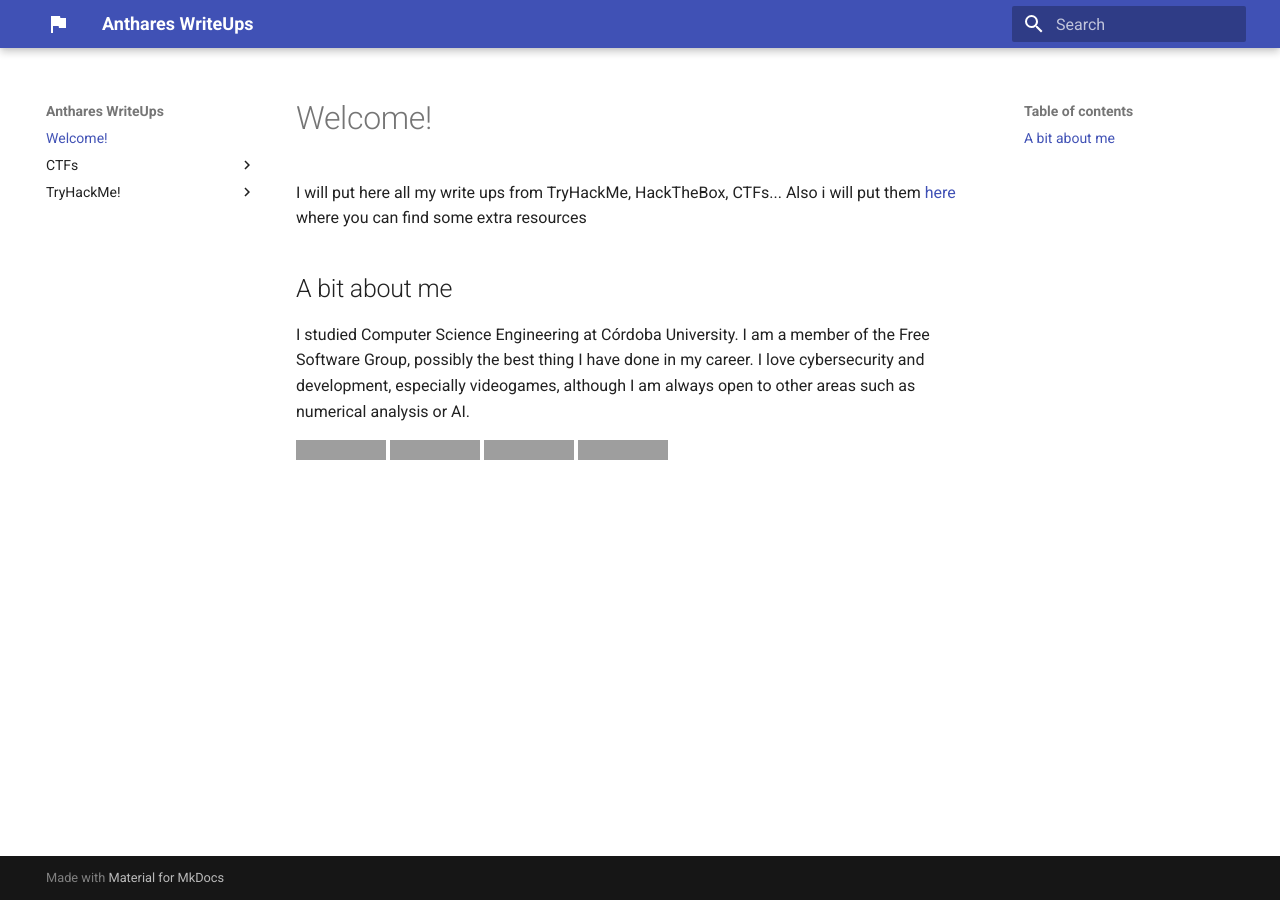
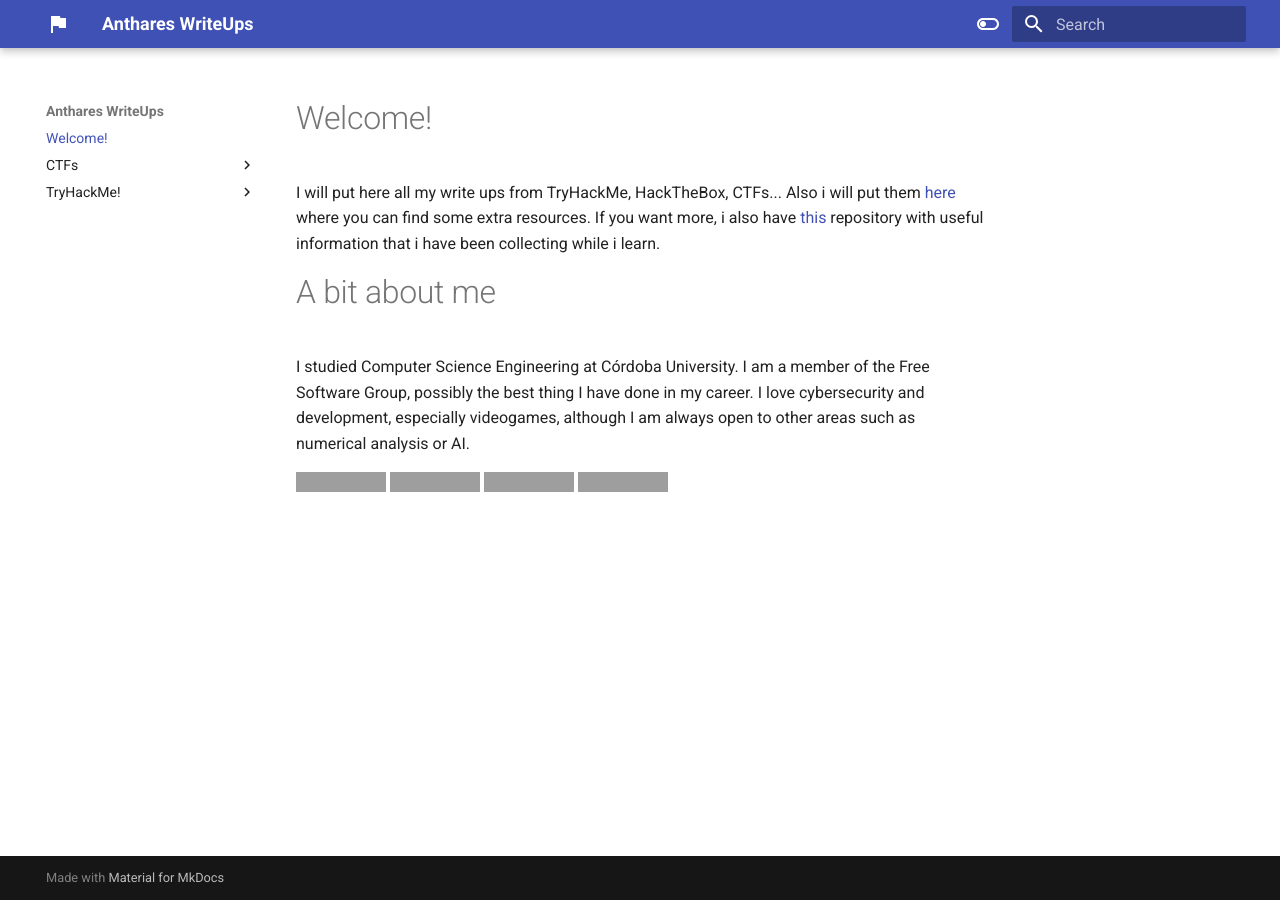
Before and after one commit to anthares101/write-ups-page, an MkDocs documentation site: the page built from docs/index.md, in a window 1280 px wide. Built offline with MkDocs 1.6.1 and Material for MkDocs 9.7.7, drawn with Linux system fonts in a browser that asks for light colours; grey boxes are pictures that could not be loaded.

Commit message:
Add some more info to index and improve page conf

```diff
--- a/docs/index.md
+++ b/docs/index.md
@@ -1,8 +1,8 @@
 # Welcome!
 
-I will put here all my write ups from TryHackMe, HackTheBox, CTFs... Also i will put them <a href="https://github.com/anthares101/write-ups" target="_blank">here</a> where you can find some extra resources
+I will put here all my write ups from TryHackMe, HackTheBox, CTFs... Also i will put them <a href="https://github.com/anthares101/write-ups" target="_blank">here</a> where you can find some extra resources. If you want more, i also have <a href="https://github.com/anthares101/my_cybersecurity_notes" target="_blank">this</a> repository with useful information that i have been collecting while i learn.
 
-## A bit about me
+# A bit about me
 
 I studied Computer Science Engineering at Córdoba University. I am a member of the Free Software Group, possibly the best thing I have done in my career. I love cybersecurity and development, especially videogames, although I am always open to other areas such as numerical analysis or AI.
 
--- a/mkdocs.yml
+++ b/mkdocs.yml
@@ -4,3 +4,15 @@
   favicon: assets/favicon.png
   icon:
     logo: material/flag
+  features:
+    - navigation.instant
+    - navigation.top
+  palette:
+    - scheme: default
+      toggle:
+        icon: material/toggle-switch-off-outline
+        name: Switch to dark mode
+    - scheme: slate
+      toggle:
+        icon: material/toggle-switch
+        name: Switch to light mode
```
